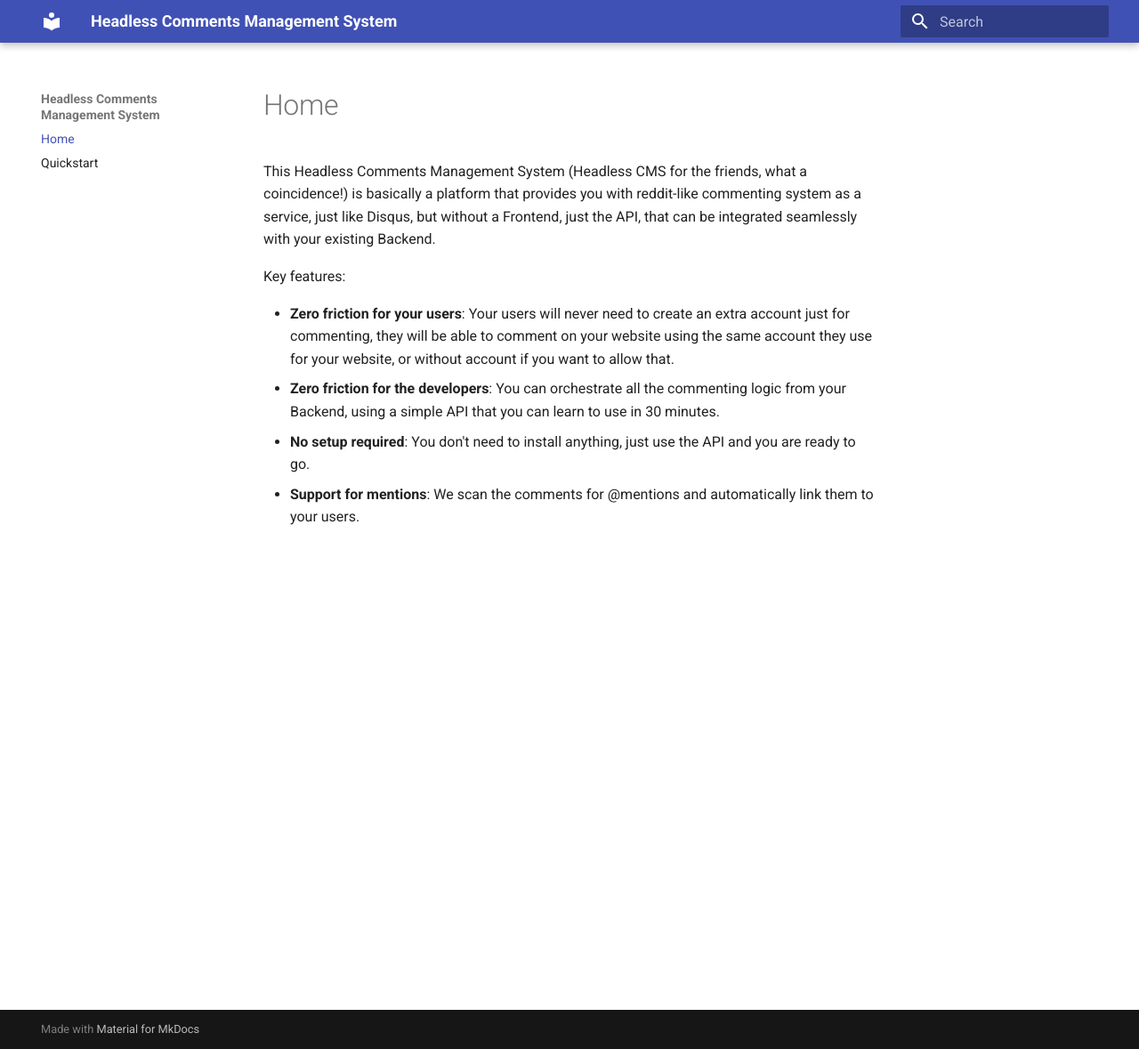
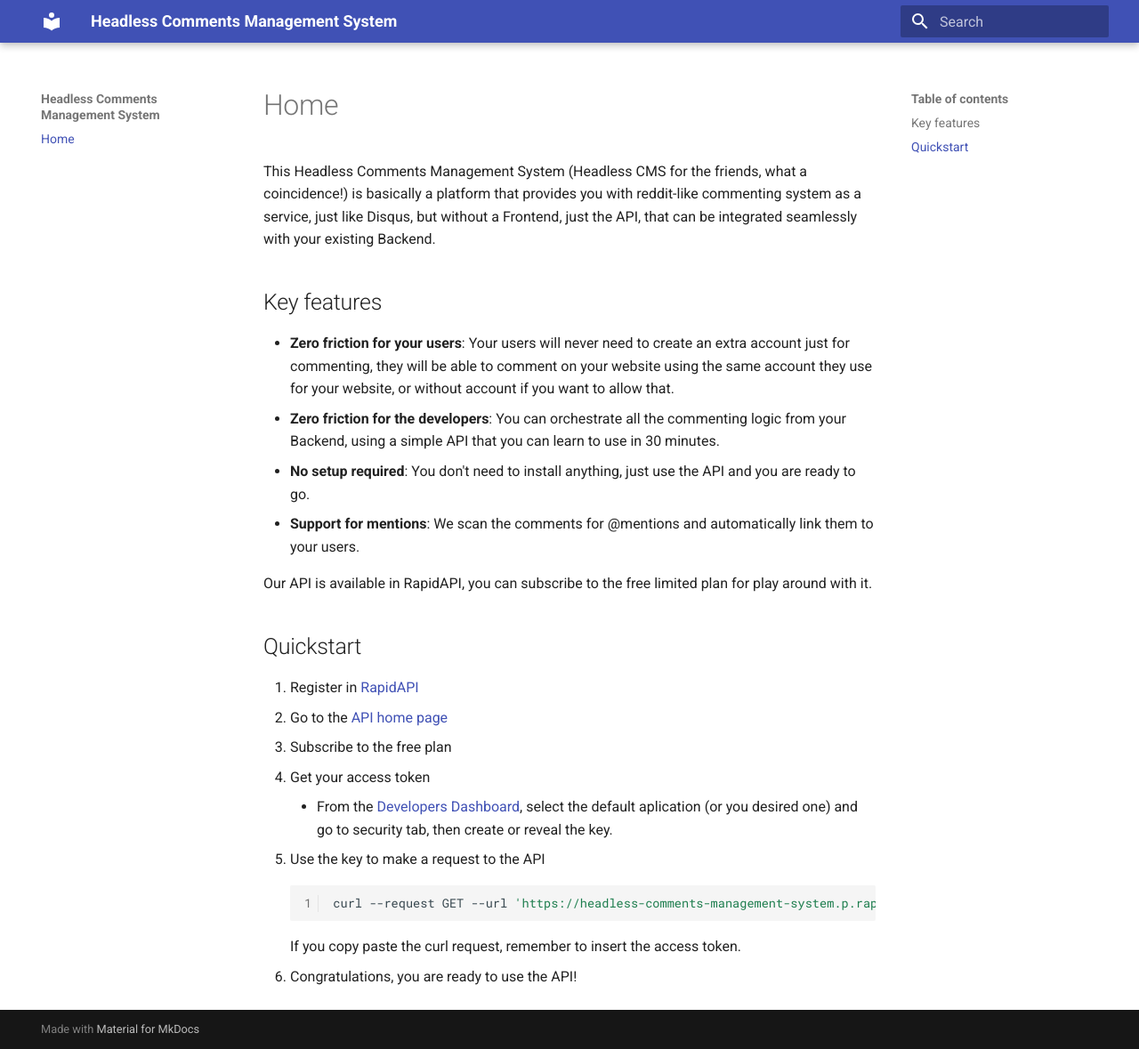
Before and after one commit to elpapi42/comently-docs, an MkDocs documentation site: the page built from docs/index.md, in a window 1280 px wide and 1179 px high. Shown: the whole window at 89% size. Built offline with MkDocs 1.6.1 and Material for MkDocs 9.7.7, drawn with Linux system fonts in a browser that asks for light colours.

Commit message:
Add quickstart

````diff
--- a/docs/index.md
+++ b/docs/index.md
@@ -1,8 +1,24 @@
 This Headless Comments Management System (Headless CMS for the friends, what a coincidence!) is basically a platform that provides you with reddit-like commenting system as a service, just like Disqus, but without a Frontend, just the API, that can be integrated seamlessly with your existing Backend.
 
-Key features:
+## Key features
 
 * **Zero friction for your users**: Your users will never need to create an extra account just for commenting, they will be able to comment on your website using the same account they use for your website, or without account if you want to allow that.
 * **Zero friction for the developers**: You can orchestrate all the commenting logic from your Backend, using a simple API that you can learn to use in 30 minutes.
 * **No setup required**: You don't need to install anything, just use the API and you are ready to go.
 * **Support for mentions**:  We scan the comments for @mentions and automatically link them to your users.
+
+Our API is available in RapidAPI, you can subscribe to the free limited plan for play around with it.
+
+## Quickstart
+
+1. Register in [RapidAPI](https://rapidapi.com/hub)
+2. Go to the [API home page](https://rapidapi.com/elpapi42/api/headless-comments-management-system/)
+3. Subscribe to the free plan
+4. Get your access token
+    * From the [Developers Dashboard](https://rapidapi.com/developer/dashboard), select the default aplication (or you desired one) and go to security tab, then create or reveal the key.
+5. Use the key to make a request to the API
+    ```bash
+    curl --request GET --url 'https://headless-comments-management-system.p.rapidapi.com/comments?reference_id=fake-reference' --header 'x-rapidapi-key: <insert-your-token-here>'
+    ```
+    If you copy paste the curl request, remember to insert the access token.
+6. Congratulations, you are ready to use the API!
--- a/mkdocs.yml
+++ b/mkdocs.yml
@@ -1,3 +1,12 @@
 site_name: Headless Comments Management System
 theme:
   name: material
+markdown_extensions:
+  - pymdownx.highlight:
+      linenums: true
+      linenums_style: pymdownx-inline
+  - pymdownx.superfences
+  - pymdownx.inlinehilite
+  - pymdownx.keys
+  - pymdownx.superfences
+  - pymdownx.snippets
````
Also changed, not shown: docs/quickstart.md (deleted).
